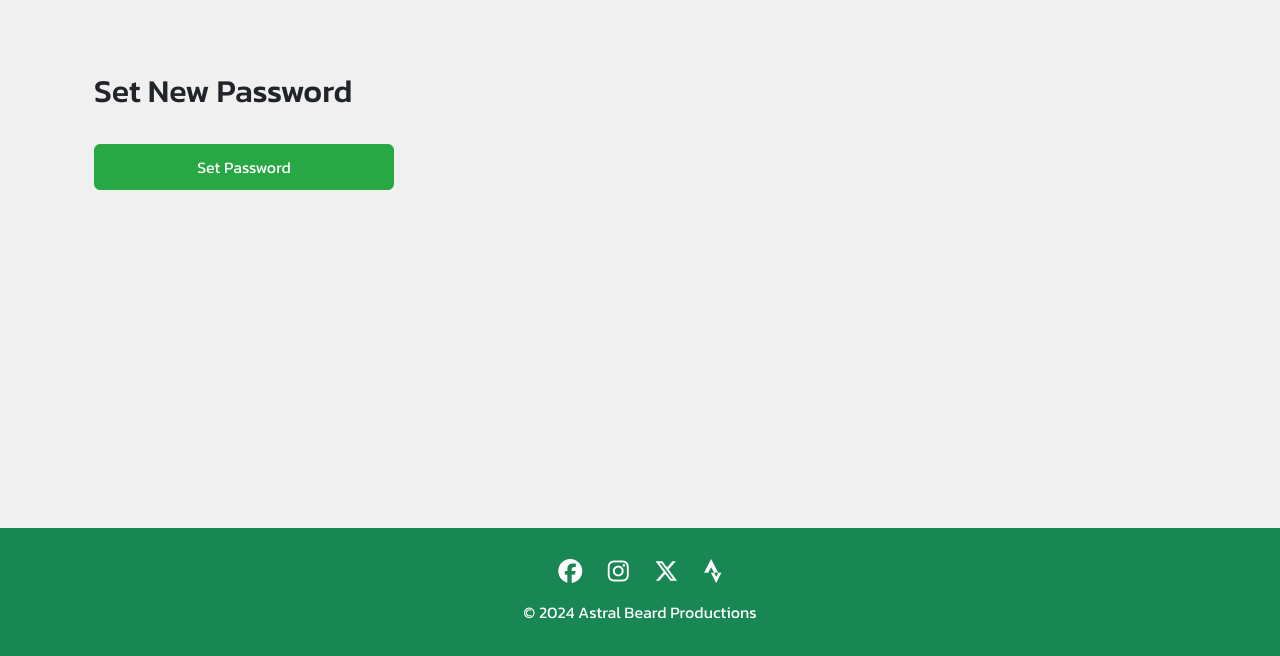
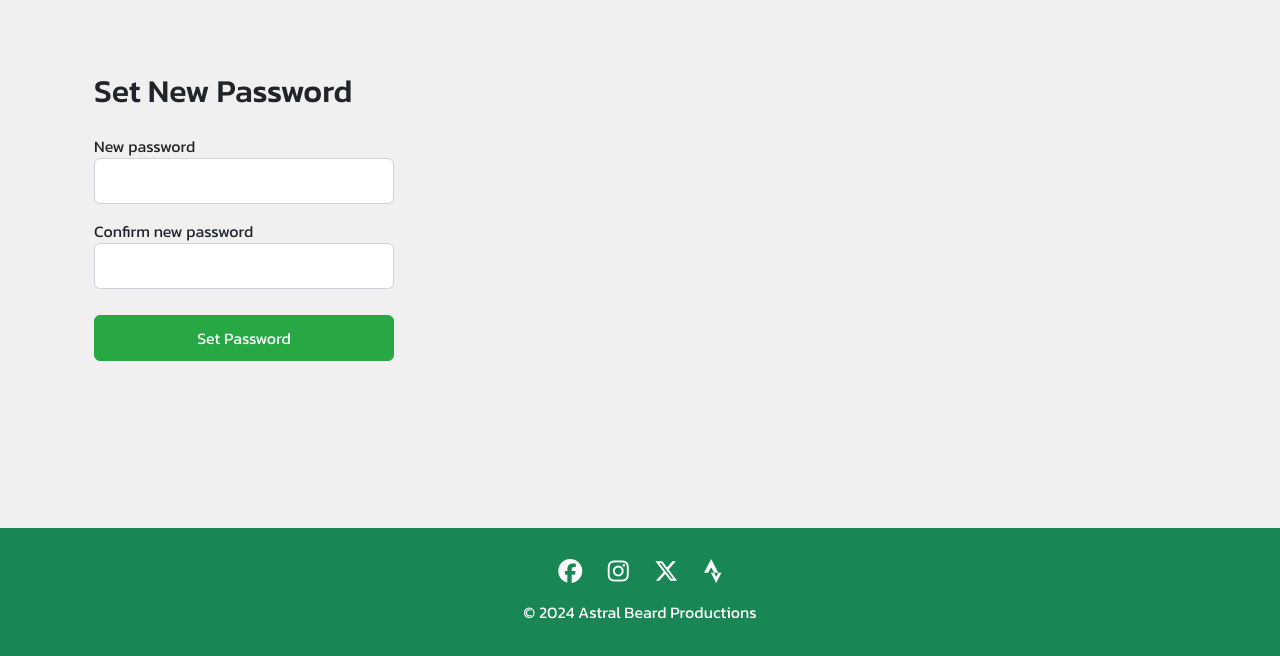
Before and after one commit to BrianMcConway/brendan-doyle-running-club, a Django app: page /reset/1/1/ in a window 1280 px wide. Shown: the part 144-800 px from the top of the page. Run offline with Django 5.2, Linux system fonts and the light colour scheme; some libraries are stand-ins or nearby versions.

Commit message:
Add custom password reset to views, forms, urls, password_reset_confirm.html. Update crispy bootstrap to test css rendering issues. Debug=False for Heroku Deployment

```diff
--- a/members/forms.py
+++ b/members/forms.py
@@ -1,14 +1,14 @@
-from allauth.account.forms import LoginForm, SignupForm
+from django import forms
+from allauth.account.forms import LoginForm, SignupForm, SetPasswordForm
 from crispy_forms.helper import FormHelper
 from crispy_forms.layout import Layout, Submit, Field, Div
+import logging
 
 class CustomLoginForm(LoginForm):
     def __init__(self, *args, **kwargs):
         super().__init__(*args, **kwargs)
-        # Remove the 'remember' field
         if 'remember' in self.fields:
             del self.fields['remember']
-        # Customize the layout using crispy forms
         self.helper = FormHelper()
         self.helper.layout = Layout(
             Div(
@@ -20,17 +20,14 @@ class CustomLoginForm(LoginForm):
         )
 
     def login(self, request, redirect_url=None):
-        # Override the login method to avoid accessing 'remember' field
         self.cleaned_data['remember'] = False
         return super().login(request, redirect_url)
 
 class CustomSignupForm(SignupForm):
     def __init__(self, *args, **kwargs):
         super().__init__(*args, **kwargs)
-        # Remove help text
         self.fields['password1'].help_text = None
         self.fields['password2'].help_text = None
-        # Customize the layout using crispy forms
         self.helper = FormHelper()
         self.helper.layout = Layout(
             Div(
@@ -42,3 +39,29 @@ class CustomSignupForm(SignupForm):
                 css_class='form-group'
             )
         )
+
+class CustomSetPasswordForm(SetPasswordForm):
+    new_password1 = forms.CharField(
+        label="New password",
+        widget=forms.PasswordInput(attrs={'class': 'form-control'}),
+    )
+    new_password2 = forms.CharField(
+        label="Confirm new password",
+        widget=forms.PasswordInput(attrs={'class': 'form-control'}),
+    )
+
+    def __init__(self, *args, **kwargs):
+        logging.debug("Initializing CustomSetPasswordForm")
+        super().__init__(*args, **kwargs)
+        logging.debug("Form fields: %s", self.fields)
+        self.helper = FormHelper()
+        self.helper.form_method = 'post'
+        self.helper.layout = Layout(
+            Div(
+                Field('new_password1', css_class='form-control'),
+                Field('new_password2', css_class='form-control'),
+                Submit('set_password', 'Set Password', css_class='btn btn-primary'),
+                css_class='form-group'
+            )
+        )
+        logging.debug("Form helper set up")
--- a/members/views.py
+++ b/members/views.py
@@ -3,7 +3,8 @@ from allauth.account.views import SignupView, LoginView
 from django.urls import reverse
 from django.contrib.auth.mixins import LoginRequiredMixin
 from django.views.generic import TemplateView
-from .forms import CustomSignupForm, CustomLoginForm
+from django.contrib.auth.views import PasswordResetConfirmView
+from .forms import CustomSignupForm, CustomLoginForm, CustomSetPasswordForm
 
 class MyMembersView(LoginRequiredMixin, TemplateView):
     template_name = 'members/members.html'
@@ -32,3 +33,7 @@ def custom_logout_view(request):
     from django.contrib.auth import logout
     logout(request)
     return redirect('home')
+
+class CustomPasswordResetConfirmView(PasswordResetConfirmView):
+    form_class = CustomSetPasswordForm
+    template_name = 'account/password_reset_confirm.html'
--- a/running_club/urls.py
+++ b/running_club/urls.py
@@ -17,10 +17,9 @@ Including another URLconf
 
 from django.contrib import admin
 from django.urls import path, include
-from members.views import CustomSignupView, CustomLoginView, MyMembersView, custom_logout_view
+from members.views import CustomSignupView, CustomLoginView, MyMembersView, custom_logout_view, CustomPasswordResetConfirmView
+from django.contrib.auth import views as auth_views
 
-from django.urls import path, include
-from django.contrib.auth import views as auth_views
 
 urlpatterns = [
     path('admin/', admin.site.urls),
@@ -32,6 +31,6 @@ urlpatterns = [
     path('', include('home.urls')),
     path('password_reset/', auth_views.PasswordResetView.as_view(template_name='account/password_reset.html'), name='password_reset'),
     path('password_reset/done/', auth_views.PasswordResetDoneView.as_view(template_name='account/password_reset_done.html'), name='password_reset_done'),
-    path('reset/<uidb64>/<token>/', auth_views.PasswordResetConfirmView.as_view(template_name='account/password_reset_confirm.html'), name='password_reset_confirm'),
+    path('reset/<uidb64>/<token>/', CustomPasswordResetConfirmView.as_view(), name='password_reset_confirm'),
     path('reset/done/', auth_views.PasswordResetCompleteView.as_view(template_name='account/password_reset_complete.html'), name='password_reset_complete'),
 ]
--- a/templates/account/password_reset_confirm.html
+++ b/templates/account/password_reset_confirm.html
@@ -1,15 +1,22 @@
 {% extends "base.html" %}
-{% load crispy_forms_tags %}
-
 {% block title %}Set New Password{% endblock %}
 
 {% block content %}
 <div class="container">
     <h2 class="my-4">Set New Password</h2>
-    <form method="POST" class="needs-validation" novalidate>
+    <form method="post">
         {% csrf_token %}
-        {{ form|crispy }}
-        <button type="submit" class="btn btn-primary">Set Password</button>
+        <div class="form-group">
+            <label for="id_new_password1">New password</label>
+            <input type="password" name="new_password1" class="form-control" id="id_new_password1">
+        </div>
+        <div class="form-group">
+            <label for="id_new_password2">Confirm new password</label>
+            <input type="password" name="new_password2" class="form-control" id="id_new_password2">
+        </div>
+        <div class="form-group mt-3">
+            <button type="submit" class="btn btn-primary">Set Password</button>
+        </div>
     </form>
 </div>
 {% endblock %}
```
Also changed, not shown: requirements.txt (+4 -3 lines), running_club/settings.py (+4 -3 lines), templates/base.html (+26 -23 lines).
